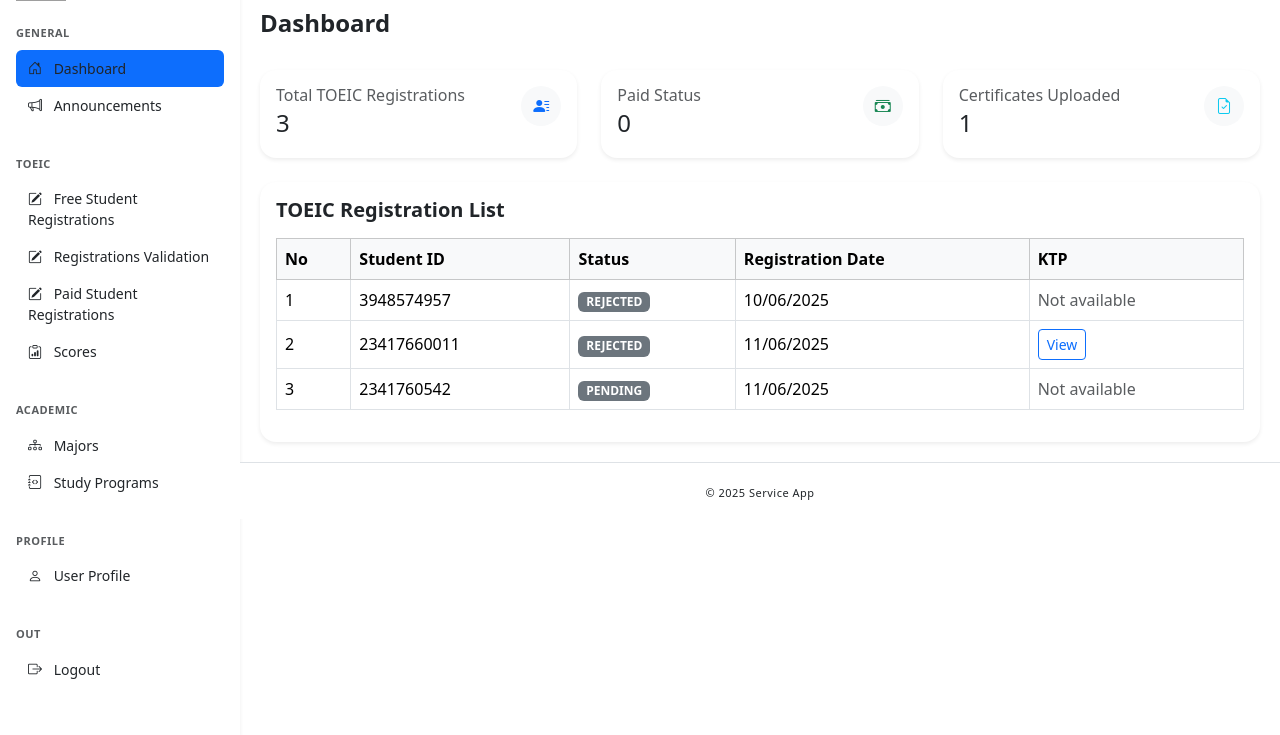
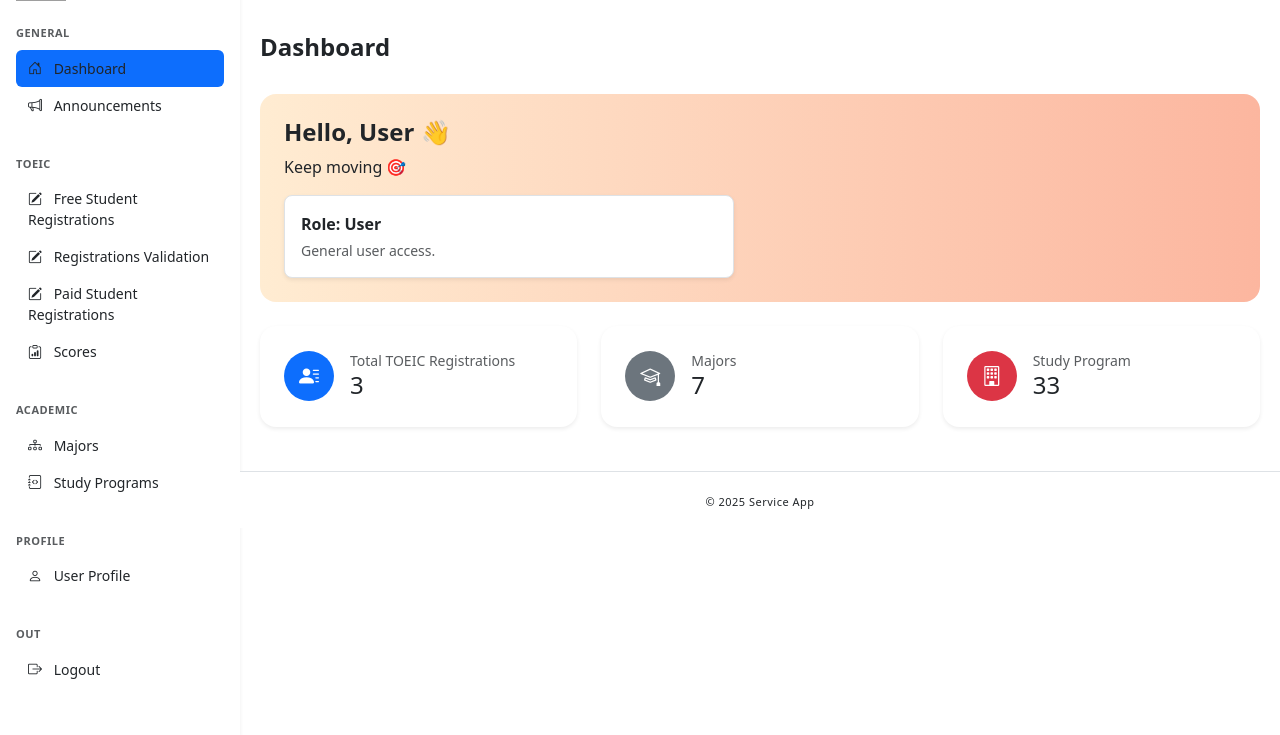
Before and after one commit to safrizalrahman46/PBL_TOEIC, a Laravel app: page /dashboard in a window 1280 px wide. Shown: the part 65-800 px from the top of the page. Run offline with Laravel 10, Linux system fonts and the light colour scheme; a user stored in the database is signed in; data comes from the database, SQL or seed files in the repository; data that the repository does not hold is empty; grey boxes are pictures that could not be loaded.

Commit message:
Push safrizal

```diff
--- a/UPA/app/Http/Controllers/DashboardController.php
+++ b/UPA/app/Http/Controllers/DashboardController.php
@@ -9,22 +9,39 @@ class DashboardController extends Controller
 {
     public function index()
     {
-        // Data kartu
+        // Total Registrations (dari tabel toeic_registration)
         $totalRegistrations = DB::table('toeic_registration')->count();
-        $paidRegistrations = DB::table('toeic_registration')->where('status', 'paid')->count();
-        $certUploaded = DB::table('toeic_registration')->whereNotNull('ktp_path')->count();
 
-        // Data tabel
-        $registrations = DB::table('toeic_registration')->get();
+        // Paid Status (status = 'paid')
+        $paidRegistrations = DB::table('toeic_registration')
+            ->where('status', 'paid')
+            ->count();
 
-        // Data grafik bulanan
+        // Certificates Uploaded (menggunakan field certificate_path, bukan ktp_path)
+        $certUploaded = DB::table('toeic_scores')
+            ->whereNotNull('pdf')
+            ->count();
+
+        // Scores (jumlah yang memiliki skor)
+        $scores = DB::table('toeic_scores')
+            ->whereNotNull('score')
+            ->where('score', '!=', 0)
+            ->count();
+
+        // Majors
+        $majors = DB::table('majors')->count();
+
+        // Study Programs
+        $studyPrograms = DB::table('study_programs')->count();
+
+        // Registrations for chart (per bulan)
         $monthlyData = DB::table('toeic_registration')
             ->selectRaw('MONTH(registration_date) as month, COUNT(*) as total')
             ->groupBy('month')
             ->pluck('total', 'month')
             ->toArray();
 
-        // Buat array 12 bulan
+        // Buat array lengkap 12 bulan
         $monthlyCounts = [];
         for ($i = 1; $i <= 12; $i++) {
             $monthlyCounts[] = $monthlyData[$i] ?? 0;
@@ -34,8 +51,10 @@ class DashboardController extends Controller
             'totalRegistrations',
             'paidRegistrations',
             'certUploaded',
-            'registrations',
-            'monthlyCounts'
+            'monthlyCounts',
+            'scores',
+            'majors',
+            'studyPrograms'
         ));
     }
 }
--- a/UPA/resources/views/auth/login.blade.php
+++ b/UPA/resources/views/auth/login.blade.php
@@ -83,6 +83,8 @@
                     <span class="text-sm text-gray-400">Don’t have an account?</span>
                     <a href="{{ route('signup.index') }}" class="text-sm text-blue-600 hover:underline">Sign up</a>
                 </div>
+
+
             </div>
         </div>
     </div>
--- /dev/null
+++ b/UPA/resources/views/components/welcome-banner.blade.php
@@ -0,0 +1,38 @@
+@php
+    $role = Auth::user()->role;
+
+    $roleLabel = match($role) {
+        'admin' => 'Admin',
+        'student' => 'Student',
+        'educationStaff', 'staff' => 'Education Staff',
+        default => 'User'
+    };
+
+    $roleDescription = match($role) {
+        'admin' => 'You have full access to manage TOEIC registrations and platform settings.',
+        'student' => 'You can register for TOEIC and track your progress here.',
+        'educationStaff', 'staff' => 'Staff-level privileges for managing data.',
+        default => 'General user access.'
+    };
+@endphp
+
+<div class="rounded-4 p-4 mb-4"
+     style="background: linear-gradient(90deg, #ffecd2 0%, #fcb69f 100%);">
+
+    <h4 class="fw-bold text-dark mb-2">
+        Hello, {{ $roleLabel }} {{ $name }} 👋
+    </h4>
+
+    <p class="mb-1 text-dark">
+        Keep moving 🎯
+    </p>
+
+    {{--  <p class="mb-2 text-dark">
+        You've completed <strong>{{ $progress }}%</strong> of your tasks. Keep it up!
+    </p>  --}}
+
+    <div class="bg-white border rounded-3 p-3 shadow-sm mt-3" style="max-width: 450px;">
+        <div class="fw-semibold text-dark mb-1">Role: {{ $roleLabel }}</div>
+        <div class="text-muted small">{{ $roleDescription }}</div>
+    </div>
+</div>
--- a/UPA/resources/views/dashboard/index.blade.php
+++ b/UPA/resources/views/dashboard/index.blade.php
@@ -1,28 +1,46 @@
     @extends('layouts.app')
 
     @section('content')
-<div class="d-flex justify-content-between align-items-center mb-4">
+
+        {{-- Judul Dashboard --}}
+        <div class="d-flex justify-content-between align-items-center mb-4 mt-4">
             <h4 class="fw-bold">Dashboard</h4>
         </div>
 
+        {{-- Welcome Banner --}}
+        @include('components.welcome-banner', [
+        'name' => Auth::user()->name,
+        'role' => Auth::user()->role,
+        'progress' => 85
+    ])
+
+
+        {{-- Cards --}}
         <div class="row g-4 mb-4">
         @php
         $cards = [
-            ['title' => 'Total TOEIC Registrations', 'amount' => $totalRegistrations, 'icon' => 'bi-person-lines-fill', 'color' => 'primary'],
-            ['title' => 'Paid Status', 'amount' => $paidRegistrations, 'icon' => 'bi-cash-stack', 'color' => 'success'],
-            ['title' => 'Certificates Uploaded', 'amount' => $certUploaded, 'icon' => 'bi-file-earmark-check', 'color' => 'info']
+            ['title' => 'Total TOEIC Registrations', 'amount' => $totalRegistrations, 'icon' => 'bi-person-lines-fill', 'color' => 'bg-primary', 'trend' => '', 'trendClass' => 'text-success'],
+
+
+
+
+            ['title' => 'Majors', 'amount' => $majors, 'icon' => 'bi-mortarboard', 'color' => 'bg-secondary', 'trend' => '', 'trendClass' => 'text-success'],
+            ['title' => 'Study Program', 'amount' => $studyPrograms, 'icon' => 'bi-building', 'color' => 'bg-danger', 'trend' => '', 'trendClass' => 'text-success'],
         ];
     @endphp
+
+
             @foreach ($cards as $card)
             <div class="col-md-4">
-        <div class="card shadow-sm border-0 p-3 position-relative rounded-4">
-            <div class="d-flex justify-content-between">
+                <div class="card shadow-sm border-0 p-4 rounded-4">
+                    <div class="d-flex gap-3 align-items-center">
+                        <div class="rounded-circle {{ $card['color'] }} d-flex align-items-center justify-content-center" style="width: 50px; height: 50px;">
+                            <i class="bi {{ $card['icon'] }} text-white fs-5"></i>
+                        </div>
                         <div>
-                    <h6 class="text-muted mb-1">{{ $card['title'] }}</h6>
-                    <h4 class="mb-1">{{ $card['amount'] }}</h4>
-                </div>
-                <div class="bg-light rounded-circle d-flex align-items-center justify-content-center" style="width: 40px; height: 40px;">
-                    <i class="bi {{ $card['icon'] }} text-{{ $card['color'] }}"></i>
+                            <div class="text-muted small">{{ $card['title'] }}</div>
+                            <div class="h4 mb-1">{{ $card['amount'] }}</div>
+                            <div class="{{ $card['trendClass'] }} small">{{ $card['trend'] }}</div>
                         </div>
                     </div>
                 </div>
@@ -30,47 +48,8 @@
             @endforeach
         </div>
 
+        {{-- Table --}}
 
-<div class="card shadow-sm border-0 p-3 rounded-4">
-    <h5 class="fw-semibold mb-3">TOEIC Registration List</h5>
-    <div class="table-responsive">
-        <table class="table table-bordered align-middle">
-            <thead class="table-light">
-                <tr>
-                    <th>No</th>
-                    <th>Student ID</th>
-                    <th>Status</th>
-                    <th>Registration Date</th>
-                    {{--  <th>Score</th>
-                    <th>Certificate</th>  --}}
-                    <th>KTP</th>
-                </tr>
-            </thead>
-            <tbody>
-                @foreach($registrations as $i => $reg)
-                <tr>
-                    <td>{{ $i+1 }}</td>
-                    <td>{{ $reg->nim }}</td>
-                    <td>
-                        <span class="badge bg-{{ $reg->status == 'paid' ? 'success' : 'secondary' }}">
-                            {{ strtoupper($reg->status) }}
-                        </span>
-                    </td>
-                    <td>{{ \Carbon\Carbon::parse($reg->registration_date)->format('d/m/Y') }}</td>
-                    {{--  <td>{{ $reg->score ?? '-' }}</td>  --}}
-                    <td>
-                        @if($reg->ktp_path)
-                            <a href="{{ asset('storage/' . $reg->ktp_path) }}" target="_blank" class="btn btn-sm btn-outline-primary">View</a>
-                        @else
-                            <span class="text-muted">Not available</span>
-                        @endif
-                    </td>
-                </tr>
-                @endforeach
-            </tbody>
-        </table>
-    </div>
-</div>
     @endsection
 
     @section('scripts')
--- a/UPA/routes/web.php
+++ b/UPA/routes/web.php
@@ -33,7 +33,7 @@ use App\Models\ToeicRegistration;
 |--------------------------------------------------------------------------
 */
 
-Route::get('/', [HomeController::class, 'index'])->name('home');
+Route::get('/', [HomeController::class, 'index'])->name(name: 'home');
 Route::get('/about', [AboutController::class, 'index'])->name('about');
 Route::get('/faq', [FaqController::class, 'index'])->name('faq');
 
@@ -97,9 +97,11 @@ Route::middleware(['auth', 'role:student'])->group(function () {
         Route::get('/{id}', [freeRegistController::class, 'show'])->name('show');
     });
 
-    Route::get('/paid-toeic/register', [PaidToeicController::class, 'create'])->name('paid-toeic.form');
+    // Route::get('/paid-toeic/register', [PaidToeicController::class, 'create'])->name('paid-toeic.form');
+    // Route::post('/paid-toeic/register', [PaidToeicController::class, 'store'])->name('paid-toeic.register');
+
+   Route::get('/paid-toeic/register', [PaidToeicController::class, 'create'])->name('paid-toeic.form');
     Route::post('/paid-toeic/register', [PaidToeicController::class, 'store'])->name('paid-toeic.register');
-
         //  Route::get('/toeic-scores', [ToeicScoreController::class, 'index'])->name('toeic-scores.index');
 
              // TOEIC Scores - Student view only
```
Also changed, not shown: UPA/app/Http/Controllers/PaidToeicController.php (+14 -89 lines), UPA/resources/views/paid-toeic/form.blade.php (added, +29 -0 lines), UPA/resources/views/paid-toeic/payment.blade.php (added, +11 -0 lines). Lines whose indentation alone changed are shown as unchanged.
